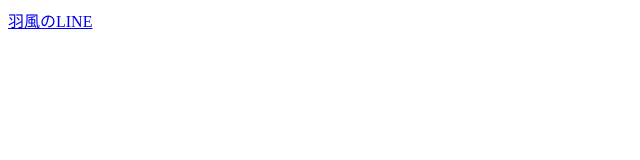
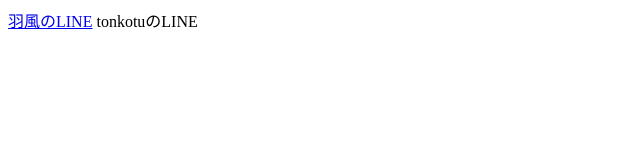
Before and after one commit to nij2280/hafu, a plain HTML site: page index.html in a window 1280 px wide. Shown: the whole page, without its empty margins (0-640 px from the left). Drawn offline with Linux system fonts and the light colour scheme.

Commit message:
Update index.html

```diff
--- a/index.html
+++ b/index.html
@@ -7,5 +7,6 @@
 </head>
 <body>
     <a href= "https://line.me/ti/p/GK3q8cD_9V" >羽風のLINE</a>
+    <a herf= "https://bit.ly/3e5VaRH">tonkotuのLINE</a>
 </body>
 </html>
```
